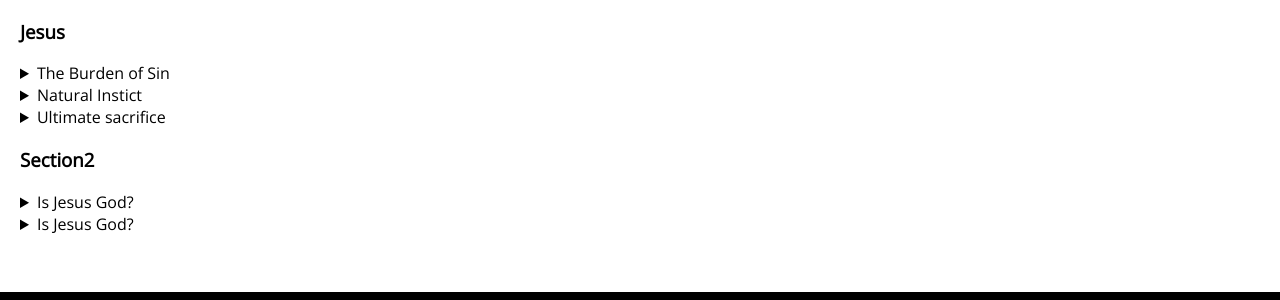
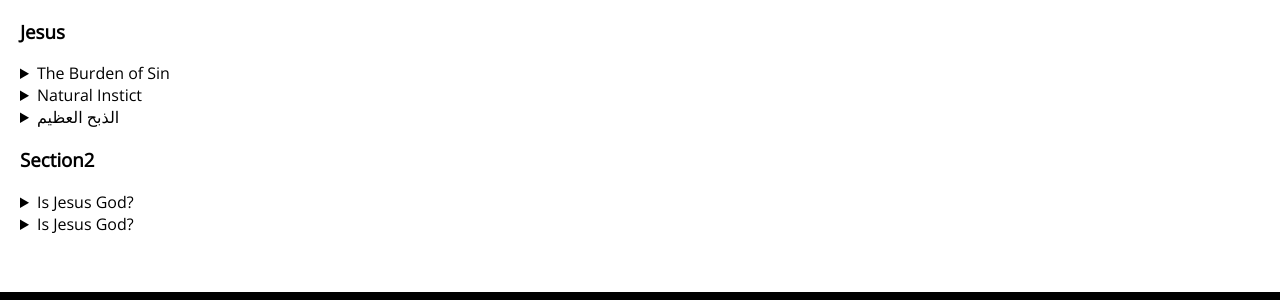
Before and after one commit to amentv/amentv, a Jekyll site: the page built from questions.md, in a window 1280 px wide. Shown: the part 526-826 px from the top of the page. Built offline with Jekyll 4.4.1, drawn with Linux system fonts in a browser that asks for light colours.

Commit message:
Update questions.md

```diff
--- a/questions.md
+++ b/questions.md
@@ -19,9 +19,10 @@ This page contains questions many muslims might have about Jesus and the bible.
 <details>
     <summary>Natural Instict</summary>
     <iframe width="560" height="315" src="https://www.youtube.com/embed/We_PRqSWo6o" title="YouTube video player" frameborder="0" allow="accelerometer; autoplay; clipboard-write; encrypted-media; gyroscope; picture-in-picture" allowfullscreen></iframe>
+
 </details>
 <details>
-    <summary>Ultimate sacrifice</summary>
+    <summary>الذبح العظيم</summary>
     <iframe width="560" height="315" src="https://www.youtube.com/embed/i0hMxKm7YqE" title="YouTube video player" frameborder="0" allow="accelerometer; autoplay; clipboard-write; encrypted-media; gyroscope; picture-in-picture" allowfullscreen></iframe>
 </details>
 ### Section2
```
